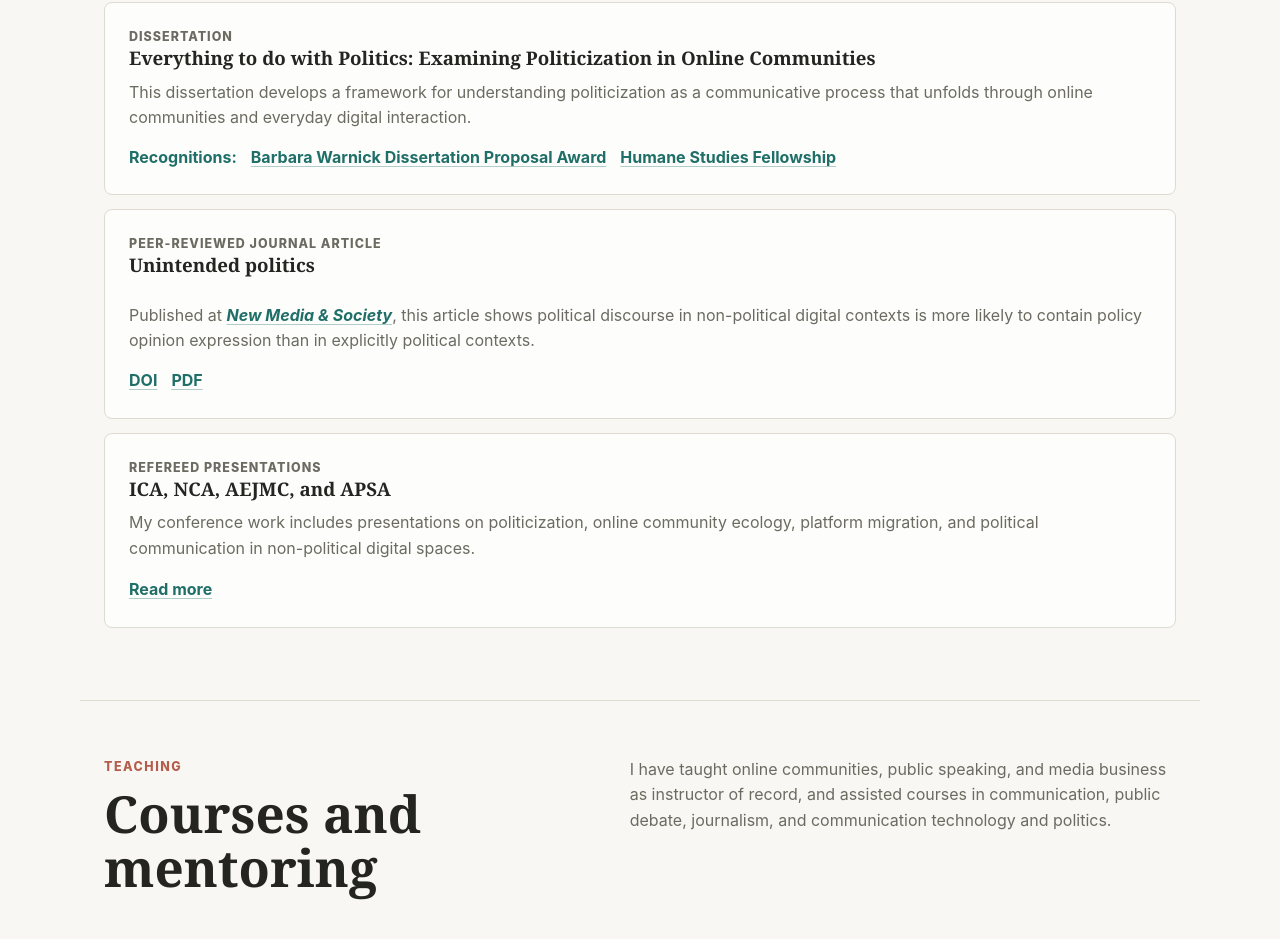
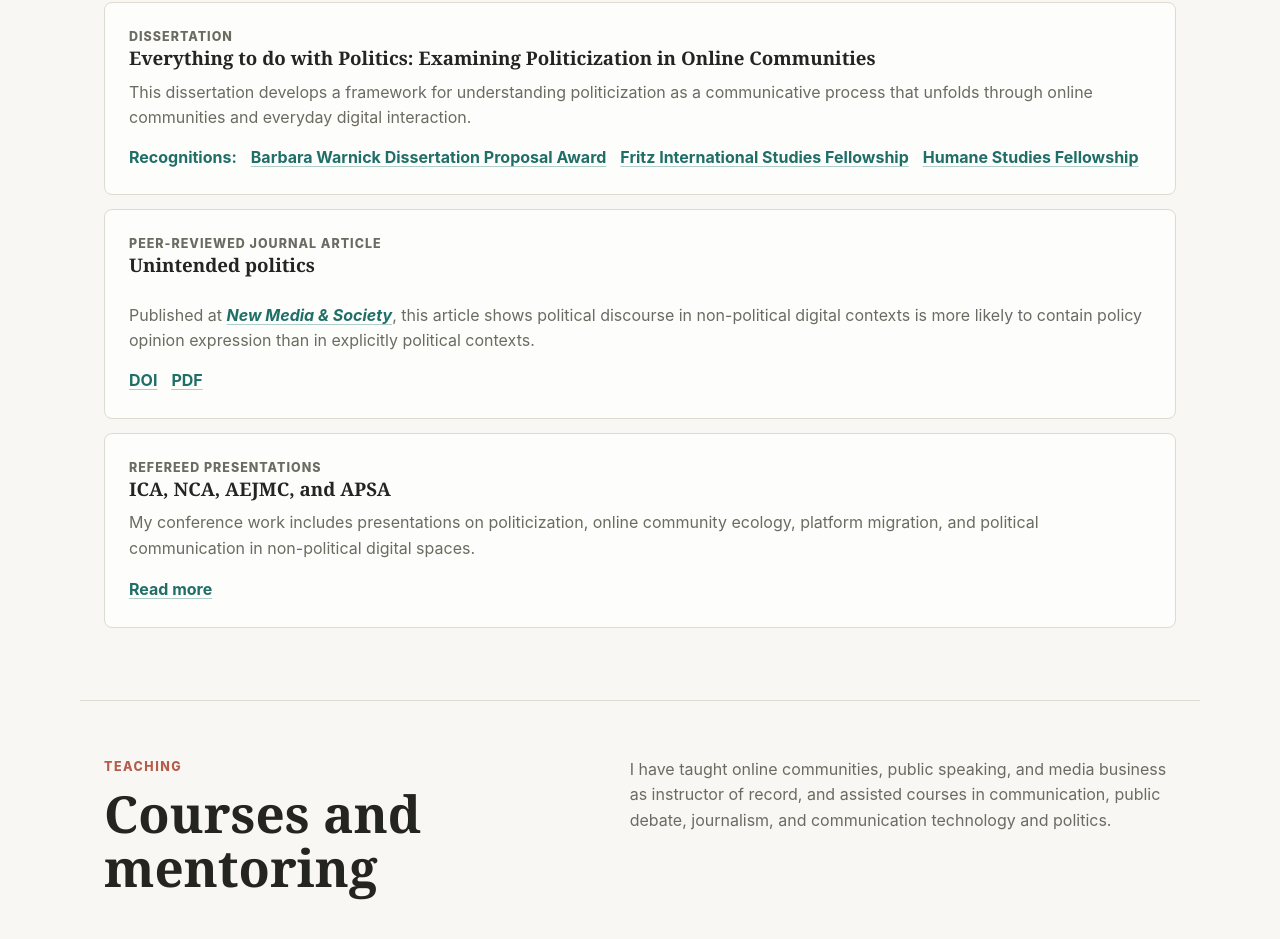
Before and after one commit to YbFan115/yibinfan.cc, a plain HTML site: page site/index.html in a window 1280 px wide. Shown: the part 1842-2781 px from the top of the page. Drawn offline with Linux system fonts and the light colour scheme.

Commit message:
add fritz fellowship

```diff
--- a/site/index.html
+++ b/site/index.html
@@ -100,6 +100,7 @@
             <div class="link-row">
               <a>Recognitions:</a>
               <a href="https://com.uw.edu/ma-phd/funding-and-award-opportunities/research-funding/">Barbara Warnick Dissertation Proposal Award</a>
+              <a href="https://grad.uw.edu/funding_posts/international-research-fellowships/">Fritz International Studies Fellowship</a>
               <a href="https://www.theihs.org/blog/funding-type/humane-studies-fellowship/">Humane Studies Fellowship</a>
             </div>
           </article>
```
Also changed, not shown: site/pages/research.html (+1 -0 lines), 1 other file.
